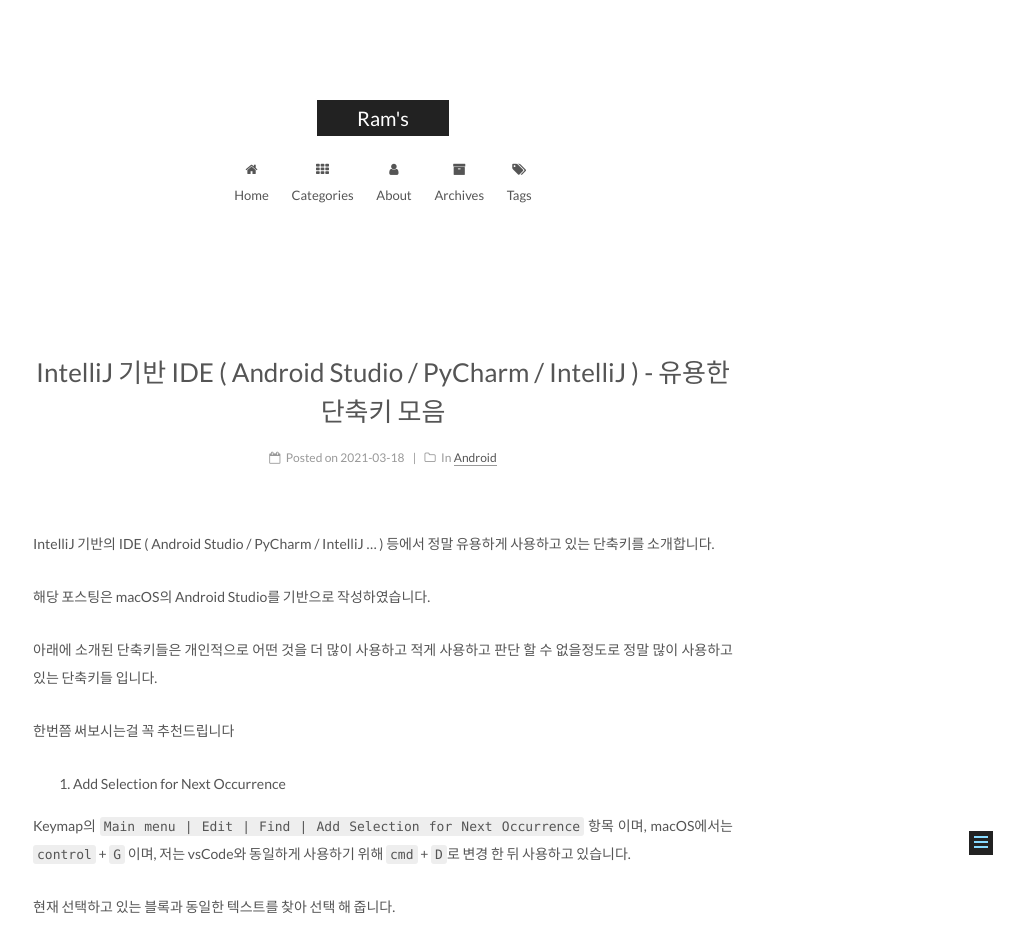
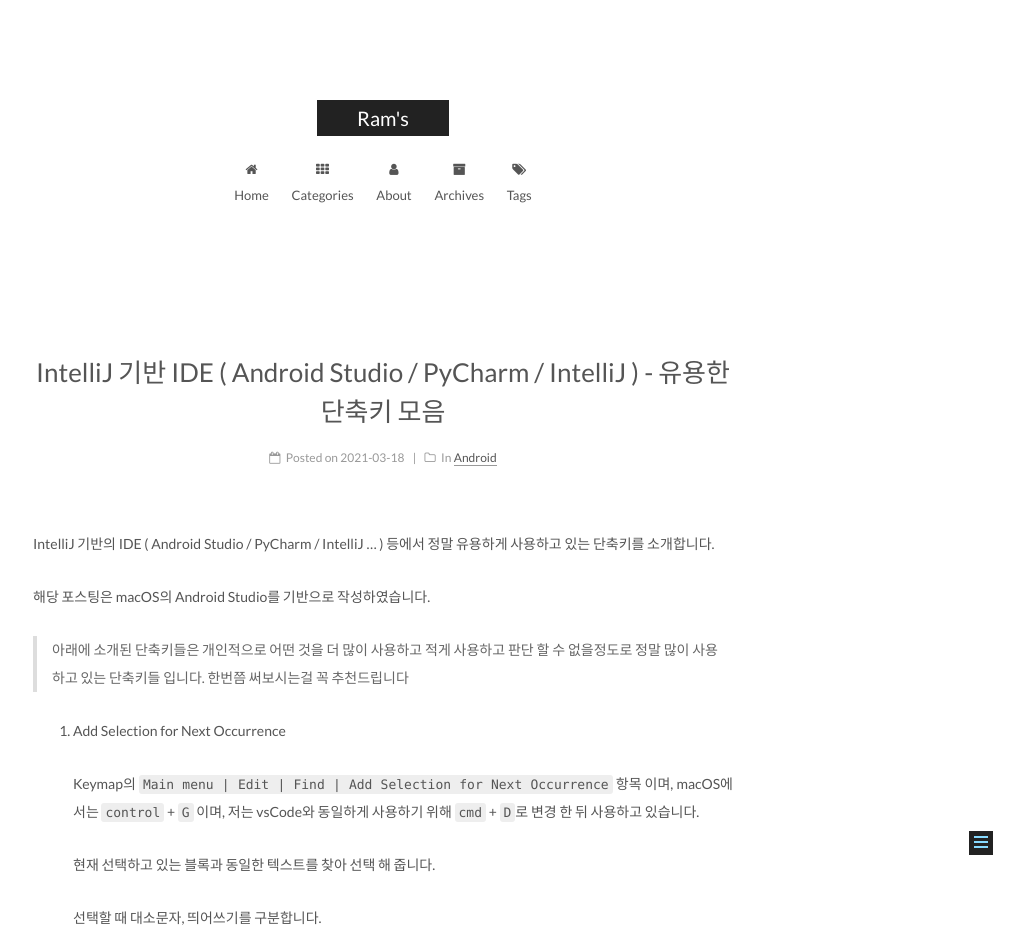
Before and after one commit to kangraemin/kangraemin.github.io, a Jekyll site: the page built from _posts/2021-03-18-IntelliJ-keymap.md, in a window 1280 px wide. Shown: the top 937 px of the page, without its empty margins (257-1280 px from the left). Built offline with Jekyll 4.4.1, drawn with Linux system fonts in a browser that asks for light colours; comment, search, counter and statistics services are not loaded; grey boxes are pictures that could not be loaded.

Commit message:
Fix improper indentation

```diff
--- a/_posts/2021-03-18-IntelliJ-keymap.md
+++ b/_posts/2021-03-18-IntelliJ-keymap.md
@@ -16,23 +16,22 @@ IntelliJ 기반의 IDE ( Android Studio / PyCharm / IntelliJ ... ) 등에서 정
 
 <!-- more -->
 
-아래에 소개된 단축키들은 개인적으로 어떤 것을 더 많이 사용하고 적게 사용하고 판단 할 수 없을정도로 정말 많이 사용하고 있는 단축키들 입니다.
-
-한번쯤 써보시는걸 꼭 추천드립니다
+> 아래에 소개된 단축키들은 개인적으로 어떤 것을 더 많이 사용하고 적게 사용하고 판단 할 수 없을정도로 정말 많이 사용하고 있는 단축키들 입니다.
+> 한번쯤 써보시는걸 꼭 추천드립니다
 
 1. Add Selection for Next Occurrence
 
-Keymap의 `Main menu | Edit | Find | Add Selection for Next Occurrence` 항목 이며, macOS에서는 `control` + `G` 이며, 저는 vsCode와 동일하게 사용하기 위해 `cmd` + `D`로 변경 한 뒤 사용하고 있습니다.
+    Keymap의 `Main menu | Edit | Find | Add Selection for Next Occurrence` 항목 이며, macOS에서는 `control` + `G` 이며, 저는 vsCode와 동일하게 사용하기 위해 `cmd` + `D`로 변경 한 뒤 사용하고 있습니다.
 
-현재 선택하고 있는 블록과 동일한 텍스트를 찾아 선택 해 줍니다.
+    현재 선택하고 있는 블록과 동일한 텍스트를 찾아 선택 해 줍니다.
 
-선택할 때 대소문자, 띄어쓰기를 구분합니다.
+    선택할 때 대소문자, 띄어쓰기를 구분합니다.
 
-![1-next-occurence.gif](/assets/images/posts/2021-03-18-IntelliJ-keymap/1-next-occurence.gif)
+    ![1-next-occurence.gif](/assets/images/posts/2021-03-18-IntelliJ-keymap/1-next-occurence.gif)
 
-![2-next-occurence-2.gif](/assets/images/posts/2021-03-18-IntelliJ-keymap/2-next-occurence-2.gif)
+    ![2-next-occurence-2.gif](/assets/images/posts/2021-03-18-IntelliJ-keymap/2-next-occurence-2.gif)
 
-정말 많은 용도로 사용하고 있지만, 위와 같이 xml의 id 값을 선택하여 Kotlin / Java 코드에 가져올 때 정말 편하게 사용 할 수 있습니다.
+    정말 많은 용도로 사용하고 있지만, 위와 같이 xml의 id 값을 선택하여 Kotlin / Java 코드에 가져올 때 정말 편하게 사용 할 수 있습니다.
 
 2. Search everywhere
 
```
